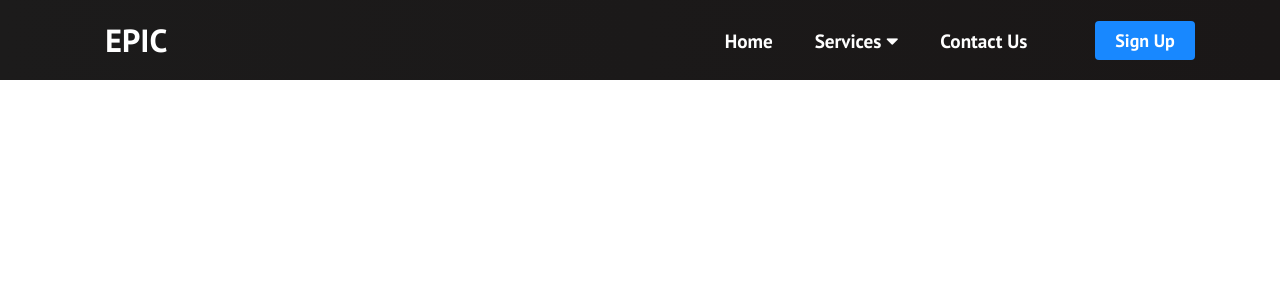
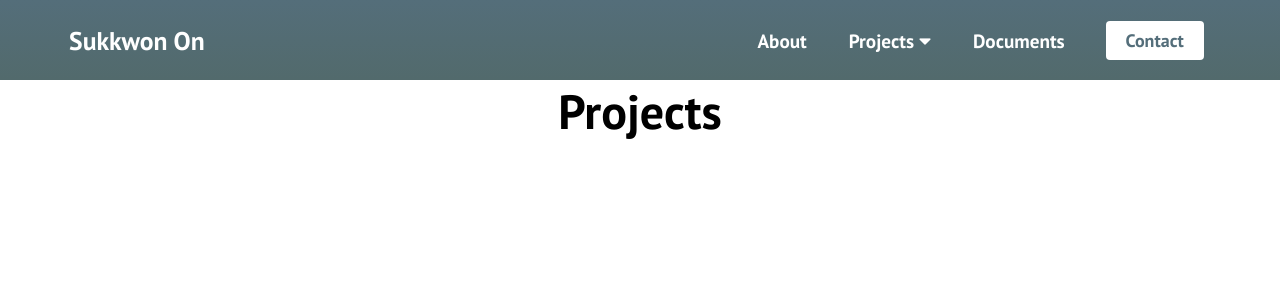
Before and after one commit to skwon2345/portfolio_website, a React (Create React App) app: page /projects in a window 1280 px wide. Shown: the top 300 px of the page. Built offline with nearby package versions, Linux system fonts and the light colour scheme.

Commit message:
style changed

```diff
--- a/src/App.css
+++ b/src/App.css
@@ -4,3 +4,11 @@
   padding: 0;
   font-family: 'PT Sans', sans-serif;
 }
+
+.home, .projects, .about, .contact, .documents {
+  display:flex;
+  height:90vh;
+  align-itmes: center;
+  justify-content: center;
+  font-size: 3rem;
+}
--- a/src/App.js
+++ b/src/App.js
@@ -1,13 +1,25 @@
 import React, { useState, useRef, useEffect } from 'react';
 import './App.css';
 import Navbar from './components/Navbar';
-import { BrowserRouter as Router } from 'react-router-dom';
-
+import { BrowserRouter as Router , Switch, Route } from 'react-router-dom';
+import Home from './components/pages/Home'
+import About from './components/pages/About'
+import Projects from './components/pages/Projects'
+import Documents from './components/pages/Documents'
+import Contact from './components/pages/Contact'
 
 function App() {
   return (
     <Router>
       <Navbar />
+      <Switch>
+        <Route path='/' exact component={Home} />
+        <Route path='/about' exact component={About} />
+        <Route path='/projects' exact component={Projects} />
+        <Route path='/documents' exact component={Documents} />
+        <Route path='/contact' exact component={Contact} />
+      </Switch>
+
     </Router>
   );
 }
--- a/src/components/Button.css
+++ b/src/components/Button.css
@@ -1,14 +1,16 @@
 :root {
-    --primary: #1888ff;
+    --primary: #fff;
 }
 
 .btn {
+    position: relative;
+    right:1.7rem;
     padding: 8px 20px; /*padding for top,bottom and right left.*/
     border-radius: 4px;
     outline: none; /* when button clicked, outline color is set to black as default. so remove it by setting outline attribute as none.*/
     border: none; /* before clicking button, black border appears as default. so set it as none.*/
     font-size:18px;
-    color: #fff;
+    color: #546e7a;
     cursor: pointer; /* setting mouse shape on the button */
     background-color: var(--primary);
 }
@@ -19,5 +21,5 @@
     background-color: transparent;
     color: #fff;
     border-radius: 4px;
-    border: 2px solid var(--primary);
+    border: 2px solid #546e7a;
 }
--- a/src/components/Button.js
+++ b/src/components/Button.js
@@ -4,8 +4,8 @@ import { Link } from 'react-router-dom'
 
 export function Button() {
     return (
-        <Link to='sign-up'>
-            <button className='btn'>Sign Up</button>
+        <Link to='contact'>
+            <button className='btn'>Contact</button>
         </Link>
     );
 }
--- a/src/components/Dropdown.css
+++ b/src/components/Dropdown.css
@@ -7,12 +7,12 @@
 }
 
 .dropdown-menu li {
-    background: #1888ff;
+    background: #546e7a;
     cursor: pointer;
 }
 
 .dropdown-menu li:hover {
-    background: #5cabff;
+    background: #4ac17a;
 }
 
 .dropdown-menu.clicked {
--- a/src/components/Navbar.css
+++ b/src/components/Navbar.css
@@ -1,5 +1,5 @@
 .navbar {
-    background: linear-gradient(90deg, rgb(28, 27, 27) 0%, rgb(26, 23, 23) 100%);
+    background: linear-gradient(#546e7a, #526a6c);
     height: 80px;
     display: flex;
     justify-content: center;
@@ -13,7 +13,7 @@
     margin-left: 20px;
     cursor: pointer;
     text-decoration: none;
-    font-size: 2rem;
+    font-size: 1.6rem;
   }
 
   .fa-firstdraft {
@@ -45,7 +45,8 @@
   }
 
   .nav-links:hover {
-    background-color: #1888ff;
+    color: #546e7a;
+    background-color: #fff;
     border-radius: 4px;
     transition: all 0.2s ease-out;
   }
@@ -62,7 +63,10 @@
     display: none;
   }
 
-  @media screen and (max-width: 960px) {
+  @media screen and (max-width: 960px) { /* @media screen is used to develop a responsive web application. and using max-width attribute means that mobile environment settings will be coded inside the brackets. If you use min-width, then desktop environment inside the bracket.*/
+    .fa-caret-down {
+      display: none;
+    }
     .NavbarItems {
       position: relative;
     }
@@ -80,7 +84,7 @@
     }
 
     .nav-menu.active {
-      background: #242222;
+      background: #546e7a;
       left: 0;
       opacity: 1;
       transition: all 0.5s ease;
@@ -95,15 +99,16 @@
     }
 
     .nav-links:hover {
-      background-color: #1888ff;
-      border-radius: 0;
+        color: #546e7a;
+        background-color: #fff;
+        border-radius: 0;
     }
 
     .navbar-logo {
       position: absolute;
       top: 0;
       left: 0;
-      transform: translate(25%, 50%);
+      transform: translate(5%, 60%);
     }
 
     .menu-icon {
@@ -128,15 +133,15 @@
       margin: 2rem auto;
       border-radius: 4px;
       width: 80%;
-      background: #1888ff;
+      background: #fff;
       text-decoration: none;
-      color: #fff;
+      color: #546e7a;
       font-size: 1.5rem;
     }
 
     .nav-links-mobile:hover {
-      background: #fff;
-      color: #1888ff;
+      background: #546e7a;
+      color: #fff;
       transition: 250ms;
     }
 
--- a/src/components/Navbar.js
+++ b/src/components/Navbar.js
@@ -11,35 +11,54 @@ function Navbar() {
     const handleClick = () => setClick(!click);
     const closeMobileMenu = () => setClick(false);
 
+    const onMouseEnter = () => {
+        if(window.innerWidth < 960) {
+            setDropdown(false)
+        } else {
+            setDropdown(true)
+        }
+    }
+
+    const onMouseLeave = () => {
+        if(window.innerWidth < 960) {
+            setDropdown(false)
+        } else {
+            setDropdown(false)
+        }
+    }
+
     return (
         <>
             <nav className='navbar'>
                 <Link to='/' className='navbar-logo'>
-                    EPIC
+                    Sukkwon On
                 </Link>
                 <div className='menu-icon' onClick={handleClick}>
                     <i className={click ? 'fas fa-times' : 'fas fa-bars'} />
                 </div>
                 <ul className={click ? 'nav-menu active' : 'nav-menu'}>
                     <li className='nav-item'>
-                        <Link to='/' className='nav-links' onClick={closeMobileMenu}>
-                            Home
+                        <Link to='/about' className='nav-links' onClick={closeMobileMenu}>
+                            About
                         </Link>
                     </li>
-                    <li className='nav-item'>
-                        <Link to='/services' className='nav-links' onClick={closeMobileMenu}>
-                            Services <i className='fas fa-caret-down' />
+                    <li className='nav-item'
+                        onMouseEnter={onMouseEnter}
+                        onMouseLeave={onMouseLeave}
+                    >
+                        <Link to='/projects' className='nav-links' onClick={closeMobileMenu}>
+                            Projects <i className='fas fa-caret-down' />
                         </Link>
                         {dropdown && <Dropdown />} {/* show <Dropdown />> if dropdown is true */}
                     </li>
                     <li className='nav-item'>
-                        <Link to='/contact-us' className='nav-links' onClick={closeMobileMenu}>
-                            Contact Us
+                        <Link to='/documents' className='nav-links' onClick={closeMobileMenu}>
+                            Documents
                         </Link>
                     </li>
                     <li className='nav-item'>
-                        <Link to='/sign-up' className='nav-links-mobile' onClick={closeMobileMenu}>
-                            Sign Up
+                        <Link to='/contact' className='nav-links-mobile' onClick={closeMobileMenu}>
+                            Contact
                         </Link>
                     </li>
                 </ul>
--- /dev/null
+++ b/src/components/pages/About.js
@@ -0,0 +1,9 @@
+import React from 'react';
+
+export default function About() {
+    return (
+        <>
+            <h1 className='about'>About</h1>
+        </>
+    );
+}
--- /dev/null
+++ b/src/components/pages/Contact.js
@@ -0,0 +1,9 @@
+import React from 'react';
+
+export default function Contact() {
+    return (
+        <>
+            <h1 className='contact'>Contact</h1>
+        </>
+    );
+}
--- /dev/null
+++ b/src/components/pages/Documents.js
@@ -0,0 +1,9 @@
+import React from 'react';
+
+export default function Documents() {
+    return (
+        <>
+            <h1 className='documents'>Documents</h1>
+        </>
+    );
+}
--- /dev/null
+++ b/src/components/pages/Home.js
@@ -0,0 +1,9 @@
+import React from 'react';
+
+export default function Home() {
+    return (
+        <>
+            <h1 className='home'>Home</h1>
+        </>
+    );
+}
--- /dev/null
+++ b/src/components/pages/Projects.js
@@ -0,0 +1,9 @@
+import React from 'react';
+
+export default function Projects() {
+    return (
+        <>
+            <h1 className='projects'>Projects</h1>
+        </>
+    );
+}
```
